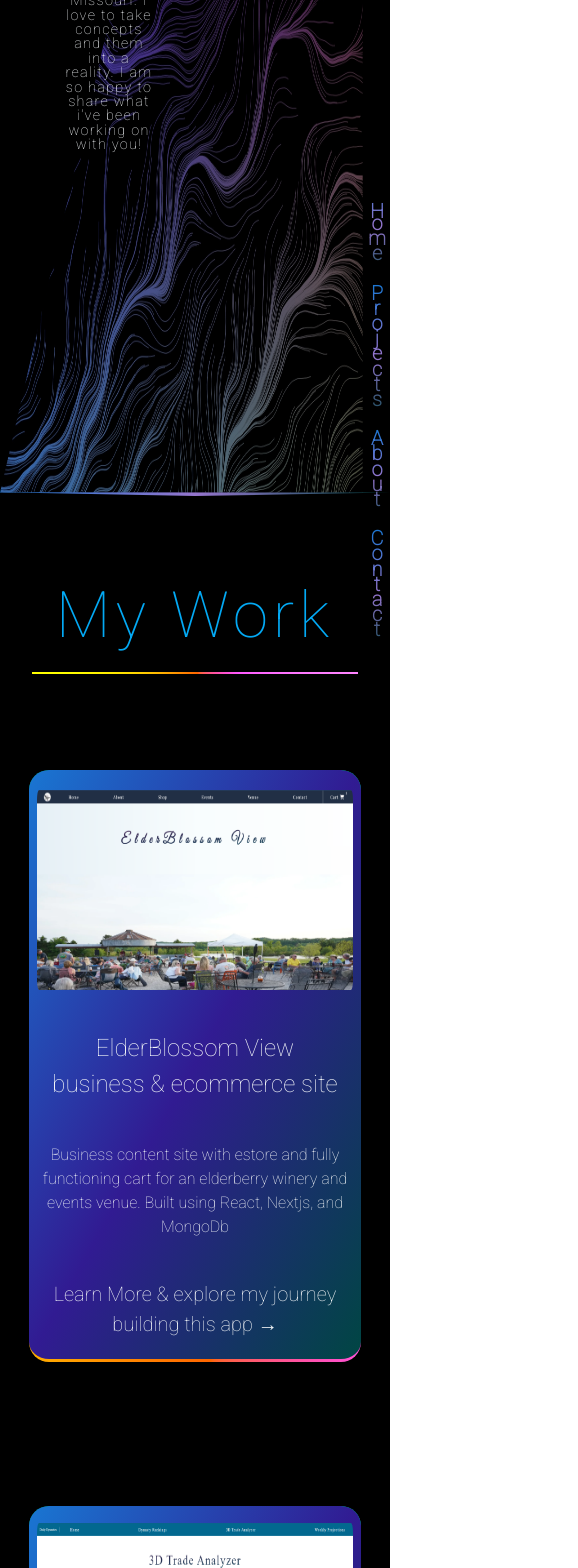
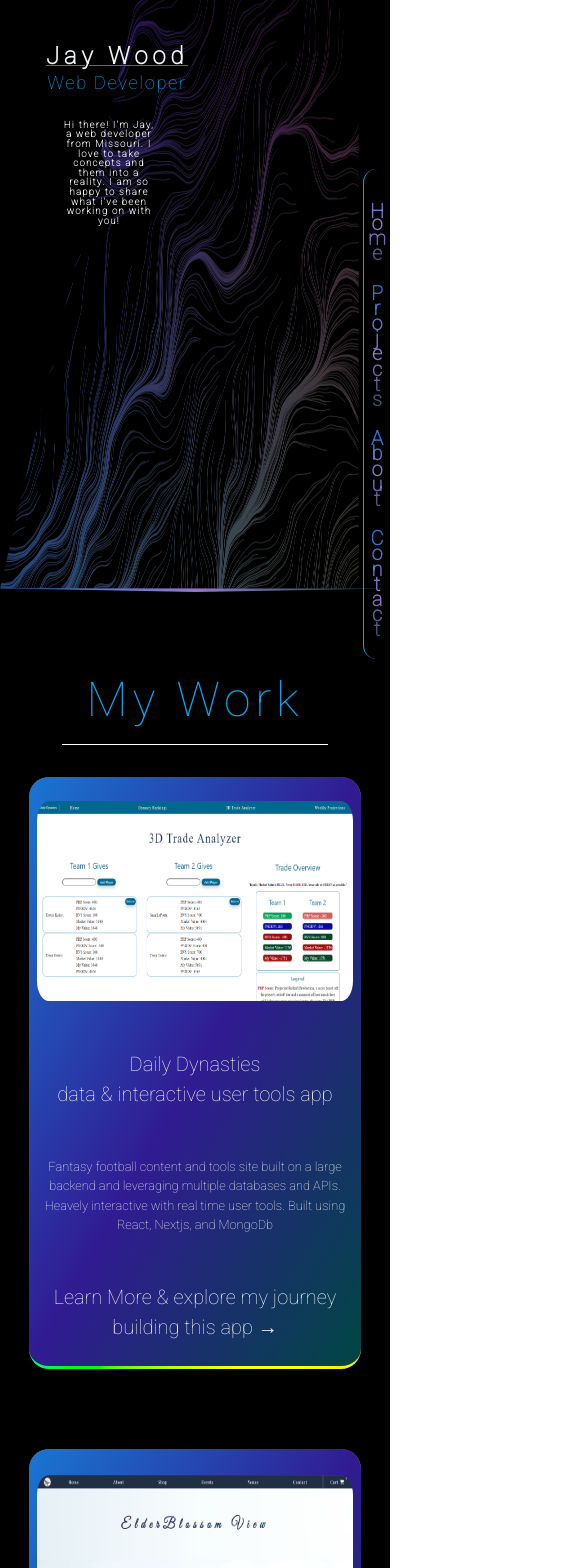
Before and after one commit to jwoodcodes/portfolio, a Next.js app: page / in a window 390 px wide. Shown: the top 1568 px of the page, 578 px wide, since content can reach past the window. Built offline with nearby package versions, Linux system fonts and the light colour scheme.

Commit message:
finished responsiveness

```diff
--- a/src/app/page.module.css
+++ b/src/app/page.module.css
@@ -20,7 +20,7 @@
 
   /* background: linear-gradient(to right bottom, var(--color-blue-primary), var(--color-purple-light), var(--color-green-primary)); */
   border-radius: 20px;
-  /* border-left: 1px solid var(--color-blue-light); */
+  border-left: 1px solid var(--color-blue-light);
   /* width: fit-content; */
   width: fit-content;
   height: fit-content;
@@ -146,7 +146,7 @@
 
 
 .navLink:hover {
-  transform: scale(1.1) translateY(-5px) translateX(-10px);
+  transform: scale(1.1) translateY(-5px) translateX(-5px);
   color: var(--color-green-light);
   border: 1px solid transparent;
 }
@@ -182,6 +182,21 @@
   margin-bottom: -.8rem;
   margin-top: -42rem;
 }
+
+@media (max-width: 500px) {
+  .mainSectionWrapper {
+    margin-top: -39rem;
+
+  }
+}
+
+@media (max-width: 477px) {
+  .mainSectionWrapper {
+    margin-top: -36rem;
+
+  }
+}
+
 
 
 
@@ -232,6 +247,18 @@
   }
 }
 
+@media (max-width: 500px) {
+  .nameAndTitleWrapper {
+    margin-top: 4rem;
+  }
+}
+
+@media (max-width: 477px) {
+  .nameAndTitleWrapper {
+    margin-top: 5rem;
+  }
+}
+
 .name {
   color: var(--color-white);
   font-size: 3rem;
@@ -264,13 +291,20 @@
   }
 }
 
-@media (max-width: 725px) {
+@media (max-width: 750px) {
   .name {
     font-size: 1.5rem;
     padding-right: 0;
+    margin-bottom: -.3rem;
   }
 }
 
+@media (max-width: 375px) {
+  .name {
+    font-size: 1.25rem;
+
+  }
+}
 
 
 .jobTitle {
@@ -291,6 +325,13 @@
   .jobTitle {
     font-size: 1.15rem;
     padding-right: 0;
+  }
+}
+
+@media (max-width: 375px) {
+  .jobTitle {
+    font-size: 1rem;
+
   }
 }
 
@@ -383,10 +424,31 @@
   }
 }
 
+@media (max-width: 475px) {
+  .mainSectionIntro {
+    font-weight: 600;
+    font-size: .7rem;
+  }
+}
+
+@media (max-width: 425px) {
+  .mainSectionIntro {
+    font-weight: 600;
+    font-size: .6rem;
+  }
+}
+
+@media (max-width: 360px) {
+  .mainSectionIntro {
+
+    font-size: .5rem;
+  }
+}
+
 .mainImageContainer {
  width: 60%;
  border-left: 1px solid var(--color-blue-primary);
- clip-path: polygon(50% 0, 96% 0, 96% 100%, 0% 100%);
+ clip-path: polygon(50% 0, 95% 0, 95% 100%, 0% 100%);
  /* border-bottom: 1px solid var(--color-blue-primary); */
 
   height: 120dvh;
@@ -395,7 +457,7 @@
 @media (max-width: 1100px) {
   .mainImageContainer {
 
-    clip-path: polygon(40% 0, 95% 0, 95% 100%, 0% 100%);
+    clip-path: polygon(40% 0, 94% 0, 94% 100%, 0% 100%);
     height: 90dvh;
   }
 }
@@ -403,7 +465,7 @@
 @media (max-width: 1100px) {
   .mainImageContainer {
     width: 75%;
-    clip-path: polygon(40% 0, 95% 0, 95% 100%, 0% 100%);
+    clip-path: polygon(40% 0, 94% 0, 94% 100%, 0% 100%);
     height: 90dvh;
   }
 }
@@ -411,7 +473,7 @@
 @media (max-width: 1000px) {
   .mainImageContainer {
 
-    clip-path: polygon(40% 0, 94% 0, 94% 100%, 0% 100%);
+    clip-path: polygon(40% 0, 93% 0, 93% 100%, 0% 100%);
 
   }
 }
@@ -419,7 +481,7 @@
 @media (max-width: 800px) {
   .mainImageContainer {
 
-    clip-path: polygon(40% 0, 94% 0, 94% 100%, 0% 100%);
+    clip-path: polygon(40% 0, 93% 0, 93% 100%, 0% 100%);
     height: 80dvh;
     width: 85%;
   }
@@ -428,7 +490,7 @@
 @media (max-width: 750px) {
   .mainImageContainer {
 
-    clip-path: polygon(40% 0, 94% 0, 94% 100%, 0% 100%);
+    clip-path: polygon(40% 0, 93% 0, 93% 100%, 0% 100%);
     height: 75dvh;
     width: 90%;
   }
@@ -437,7 +499,7 @@
 @media (max-width: 625px) {
   .mainImageContainer {
 
-    clip-path: polygon(40% 0, 93% 0, 93% 100%, 0% 100%);
+    clip-path: polygon(40% 0, 92% 0, 92% 100%, 0% 100%);
     height: 70dvh;
     width: 100%;
   }
@@ -448,7 +510,7 @@
 
 
     height: 80dvh;
-    opacity: .7;
+    opacity: .5;
 
   }
 }
@@ -490,6 +552,15 @@
 
 }
 
+@media (max-width: 575px) {
+  .projectsHeader {
+    font-size: 3rem;
+
+
+
+  }
+}
+
 
  @property --bg-angle {
   inherits: false;
@@ -514,44 +585,51 @@
   /* border-radius: 20px; */
   margin-bottom: -4rem;
 
-  animation: spin 2s infinite linear ;
+  /* animation: spin 2s infinite linear ; */
 
 
-  background:
+  /* background:
 
     linear-gradient(
         to bottom,
 
 
         oklch(0% 0 0),
-        oklch(0% 0 0)
+        oklch(0% 0 0) */
 
         /* oklch(35.56% 0.061 189.91),
         oklch(56.45% 0.163 253.27) */
 
         /* oklch(0.1 0.2 240 / 0.95), */
         /* oklch(0.1 0.2 240 / 0.95) */
-      )
+      /* )
       padding-box,
     conic-gradient(
         from var(--bg-angle) in oklch longer hue,
 
         oklch(1 0.37 0) 0 0
       )
-      border-box;
+      border-box;  */
 
 
-  border-bottom: 2px solid transparent;
+  border-bottom: 1px solid #fff;
 
 
 }
 
-.myWorkHeaderContainer:hover {
+@media (max-width: 500px) {
+  .myWorkHeaderContainer {
+
+    margin-bottom: 2rem;
+  }
+}
+
+/* .myWorkHeaderContainer:hover {
   border: 2px solid transparent;
   border-radius: 20px;
   transition: .2s;
   animation: spin 1.5s infinite linear ;
-}
+} */
 
 .sectionDividerWrapper {
   background-color: var(--color-black);
@@ -614,6 +692,15 @@
   border-bottom: 2px solid transparent;
 }
 
+@media (max-width: 850px) {
+  .aboutSectionHeader {
+    font-size: 3rem;
+
+    margin-bottom: 3rem;
+
+  }
+}
+
 .aboutMeMainSection {
   color: var(--color-white);
   width: 75%;
@@ -624,6 +711,38 @@
   letter-spacing: .3;
   line-height: 2.2rem;
   font-size: 1.6rem;
+}
+
+@media (max-width: 900px) {
+  .aboutMeMainSection {
+
+    line-height: 2rem;
+  font-size: 1.5rem;
+  }
+}
+
+@media (max-width: 850px) {
+  .aboutMeMainSection {
+
+    line-height: 1.75rem;
+  font-size: 1.25rem;
+  }
+}
+
+@media (max-width: 700px) {
+  .aboutMeMainSection {
+
+    line-height: 1.5rem;
+  font-size: 1rem;
+  }
+}
+
+@media (max-width: 440px) {
+  .aboutMeMainSection {
+
+    line-height: 1.25rem;
+  font-size: .9rem;
+  }
 }
 
 .contactSectionWrapper {
@@ -642,34 +761,54 @@
   width: fit-content;
 
 
-  animation: spin 2s infinite linear ;
+  /* animation: spin 2s infinite linear ; */
 
 
-  background:
+  /* background:
 
     linear-gradient(
         to bottom,
 
 
         oklch(0% 0 0),
-        oklch(0% 0 0)
+        oklch(0% 0 0) */
 
         /* oklch(35.56% 0.061 189.91),
         oklch(56.45% 0.163 253.27) */
 
         /* oklch(0.1 0.2 240 / 0.95), */
         /* oklch(0.1 0.2 240 / 0.95) */
-      )
+      /* )
       padding-box,
     conic-gradient(
         from var(--bg-angle) in oklch longer hue,
 
         oklch(1 0.37 0) 0 0
       )
-      border-box;
+      border-box;  */
 
 
-  border-bottom: 2px solid transparent;
+  border-bottom: 1px solid #fff;
+}
+
+@media (max-width: 575px) {
+  .contactSectionHeading {
+    font-size: 2.75rem;
+
+
+
+
+  }
+}
+
+@media (max-width: 400px) {
+  .contactSectionHeading {
+    font-size: 2.25rem;
+
+
+
+
+  }
 }
 
 .contactMessage {
@@ -684,5 +823,46 @@
 
 }
 
+@media (max-width: 575px) {
+  .contactMessage {
+    font-size: 1.75rem;
+    width: 80%;
+
+  }
+}
+
+@media (max-width: 500px) {
+  .contactMessage {
+    font-size: 1.5rem;
+    width: 75%;
+    font-weight: 700;
+
+  }
+}
+
+@media (max-width: 425px) {
+  .contactMessage {
+    font-size: 1.25rem;
+    width: 70%;
+
+  }
+}
+
+@media (max-width: 400px) {
+  .contactMessage {
+    font-size: 1rem;
+   margin: 2rem auto;
+
+  }
+}
+
+@media (max-width: 350px) {
+  .contactMessage {
+    font-size: .8rem;
+   width: 60%;
+
+  }
+}
+
 /* cool gradient to use somewhere
 background: linear-gradient(to right, var(--color-blue-primary), var(--color-purple-light, var(--color-green-primary))); */
--- a/src/components/CardContainer.js
+++ b/src/components/CardContainer.js
@@ -5,6 +5,16 @@ export default function CardContainer() {
     return (
     <div className={styles.cardGridContainer}>
 
+
+        <ProjectCard
+        imgSrc='/DDAnalyzerScreenshot.png'
+        altText='Daily Dynasties'
+        title='Daily Dynasties'
+        subTitle='data & interactive user tools app'
+        siteDsc='Fantasy football content and tools site built on a large backend and leveraging multiple databases and APIs. Heavely interactive with real time user tools. Built using React, Nextjs, and MongoDb'
+        projectPageRef='/dailyDynasties'
+
+        />
         <ProjectCard
         imgSrc='/ebvHomeScreenshot.png'
         altText='ElderBlossom View'
@@ -14,15 +24,7 @@ export default function CardContainer() {
         projectPageRef='/ebv'
 
         />
-        <ProjectCard
-        imgSrc='/DDAnalyzerScreenshot.png'
-        altText='Daily Dynasties'
-        title='Daily Dynasties'
-        subTitle='data & interactive user tools app'
-        siteDsc='Fantasy football content and tools site built on a large backend and leveraging multiple databases and APIs. Heavely interactive with real time user tools. Built using React, Nextjs, and MongoDb'
-        projectPageRef='/'
 
-        />
         <ProjectCard
         imgSrc='/fbScreenshot.png'
         altText='FB Restaurant'
--- a/src/styles/cardComponent.module.css
+++ b/src/styles/cardComponent.module.css
@@ -11,7 +11,7 @@
     justify-content: space-between; */
 
     display: grid;
-    grid-template-columns: repeat(auto-fit, minmax(17.5rem, 1fr));
+    grid-template-columns: repeat(auto-fit, minmax(20rem, 1fr));
     grid-gap: 2rem;
 
     /* @media (max-width: 500px) {
@@ -23,6 +23,27 @@
     } */
 
 
+}
+
+@media (max-width: 500px) {
+  .cardGridContainer {
+    margin: 2rem auto;
+    grid-template-columns: repeat(auto-fit, minmax(17rem, 1fr));
+  }
+}
+
+@media (max-width: 425px) {
+  .cardGridContainer {
+
+    grid-template-columns: repeat(auto-fit, minmax(14rem, 1fr));
+  }
+}
+
+@media (max-width: 350px) {
+  .cardGridContainer {
+
+    grid-template-columns: repeat(auto-fit, minmax(11rem, 1fr));
+  }
 }
 
 .cardContainer {
@@ -41,6 +62,13 @@
     /* display: flex;
   flex-direction: column;
   align-items: center; */
+}
+
+@media (max-width: 400px) {
+  .cardContainer {
+
+    margin-bottom: 3rem;
+  }
 }
 
 @property --bg-angle {
@@ -101,13 +129,13 @@
 }
 
 .cardContainer:hover {
-  transform: scale(1.15);
+  transform: scale(1.1);
   transition: .2s;
-  border: 3px solid transparent;
+  /* border: 3px solid transparent; */
 }
 
 .cardImg {
-  border-radius: 10px;
+  border-radius: 20px;
   padding: 0 .5rem;
 }
 
@@ -116,8 +144,22 @@
   letter-spacing: .1;
 }
 
+@media (max-width: 400px) {
+  .projectCardTitle {
+
+    font-size: 1.25rem;
+  }
+}
+
 .projectCardBriefDisc {
   padding: 0 .5rem;
+}
+
+@media (max-width: 400px) {
+  .projectCardBriefDisc {
+    padding: 0 .75rem;
+    font-size: .8rem;
+  }
 }
 
 .projectCardLinks {
```
Also changed, not shown: src/app/dailyDynasties/page.js (added, +111 -0 lines), src/styles/ebvPage.module.css (+13 -0 lines).
